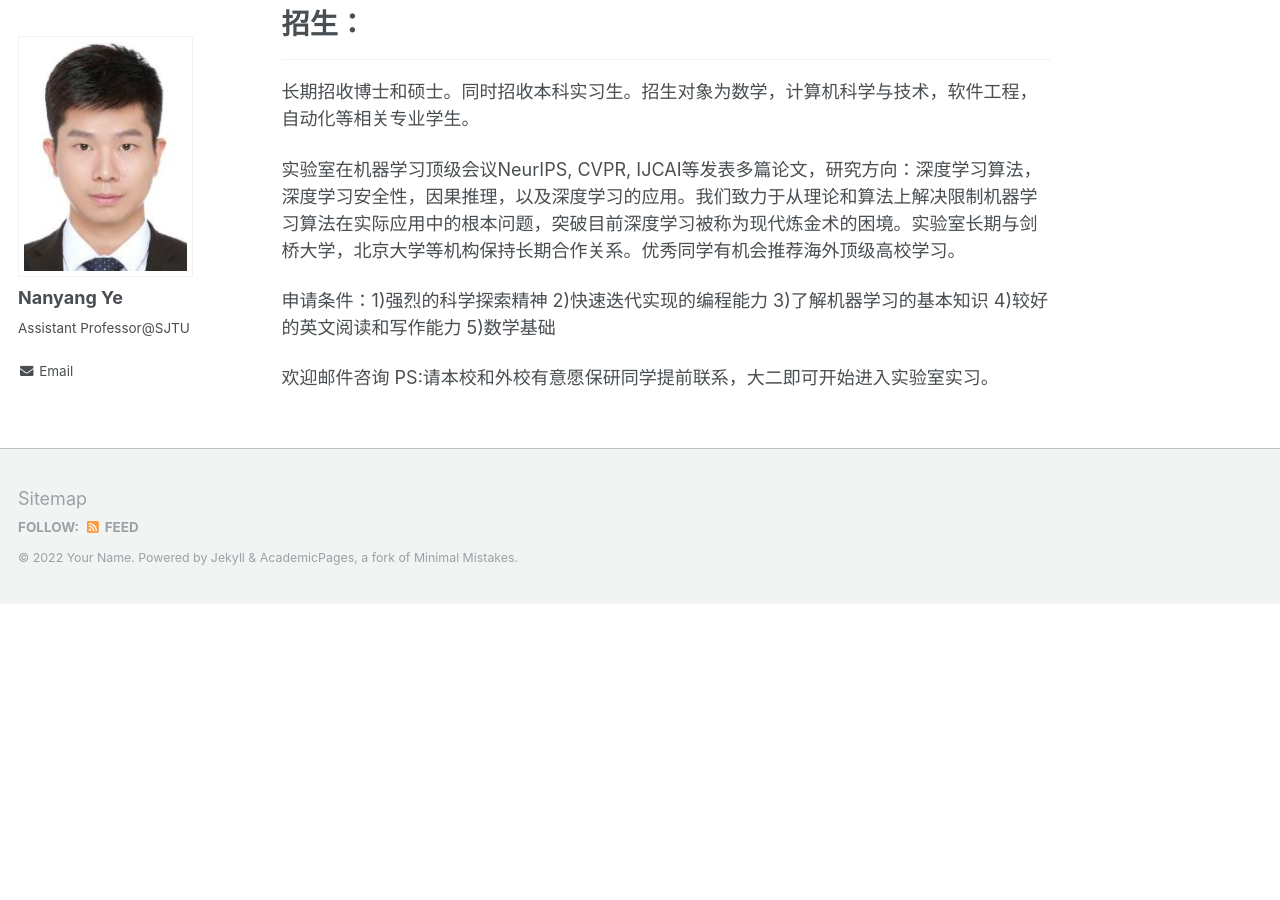
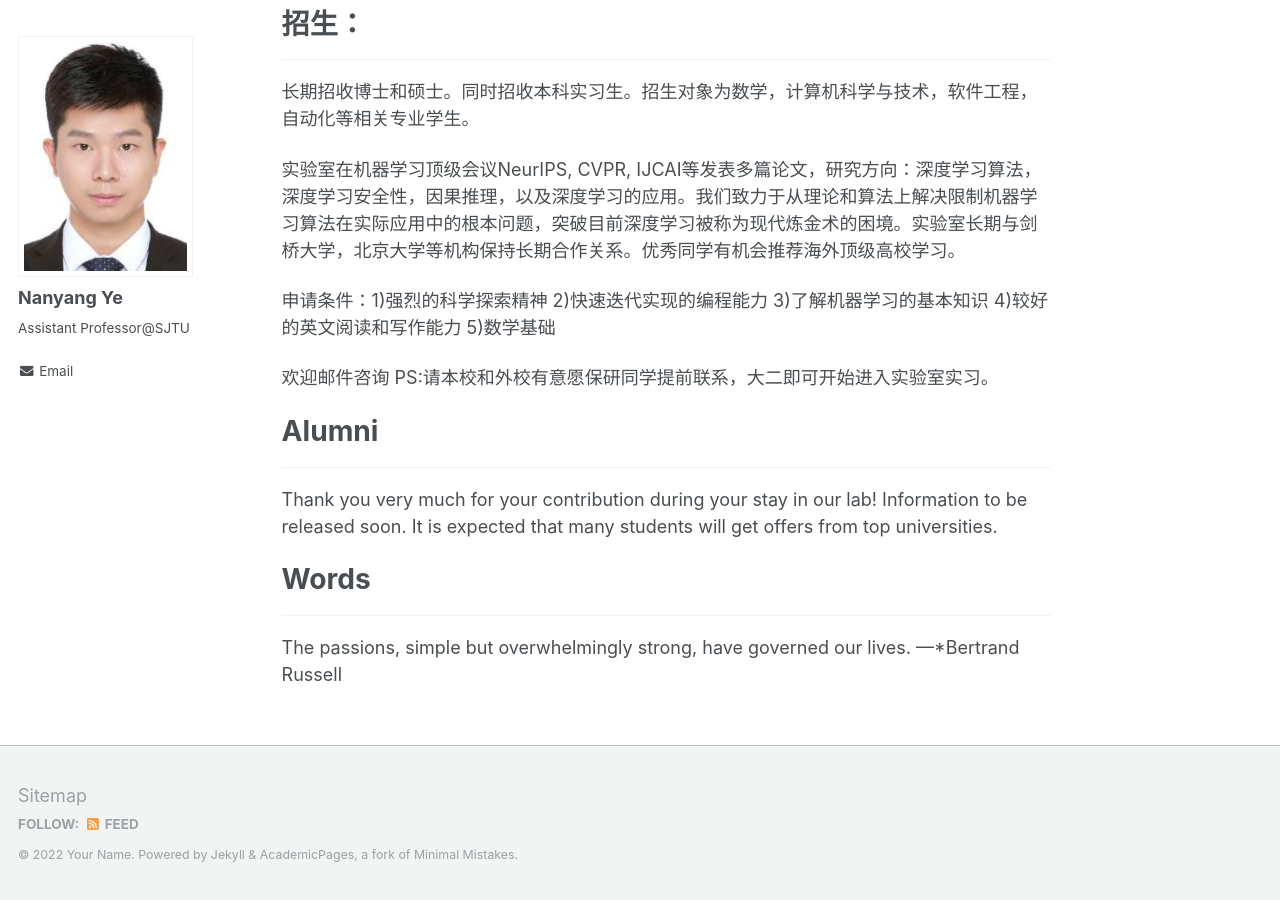
Before and after one commit to ynysjtu/ynysjtu.github.io, a Jekyll site: the page built from _pages/about.md, in a window 1280 px wide and 900 px high, scrolled down 2744 px. Built offline with Jekyll 4.4.1, drawn with Linux system fonts in a browser that asks for light colours; before the commit the page ends 3348 px from its top, so only the background shows below that.

Commit message:
Update about.md

```diff
--- a/_pages/about.md
+++ b/_pages/about.md
@@ -70,3 +70,11 @@ Welcome to send me e-mails for more information.
 
 欢迎邮件咨询
 PS:请本校和外校有意愿保研同学提前联系，大二即可开始进入实验室实习。
+
+# Alumni
+-------
+Thank you very much for your contribution during your stay in our lab!  Information to be released soon. It is expected that many students will get offers from top universities.
+
+# Words
+-------
+The passions, simple but overwhelmingly strong, have governed our lives. ---*Bertrand Russell
```
